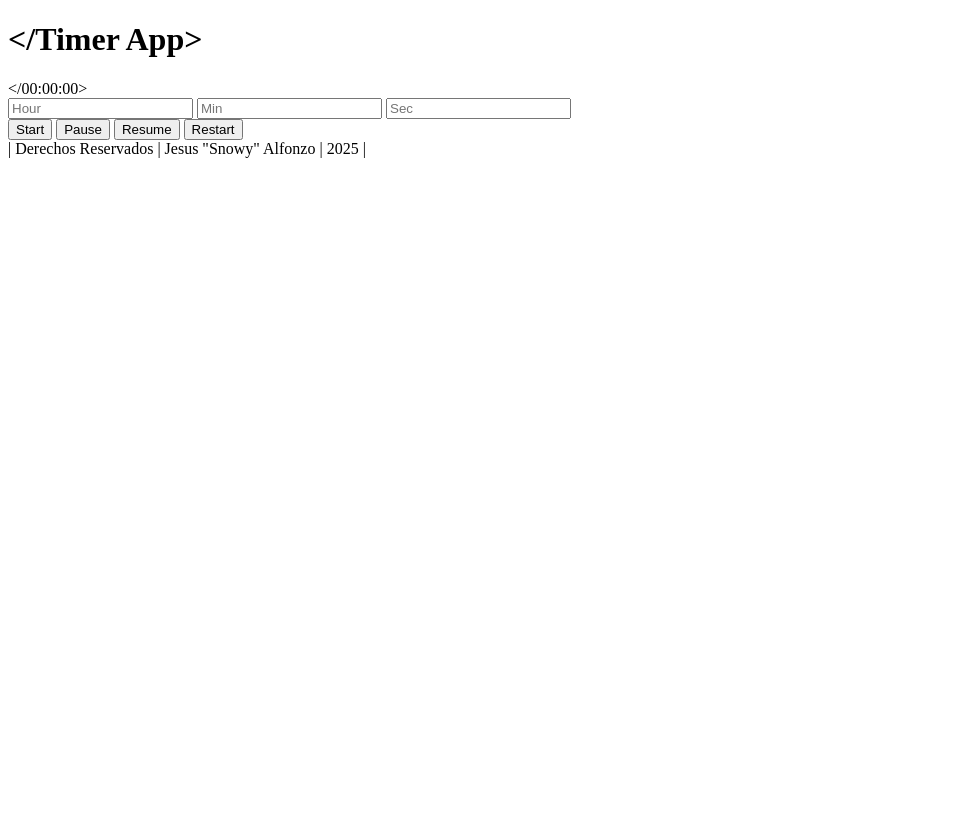
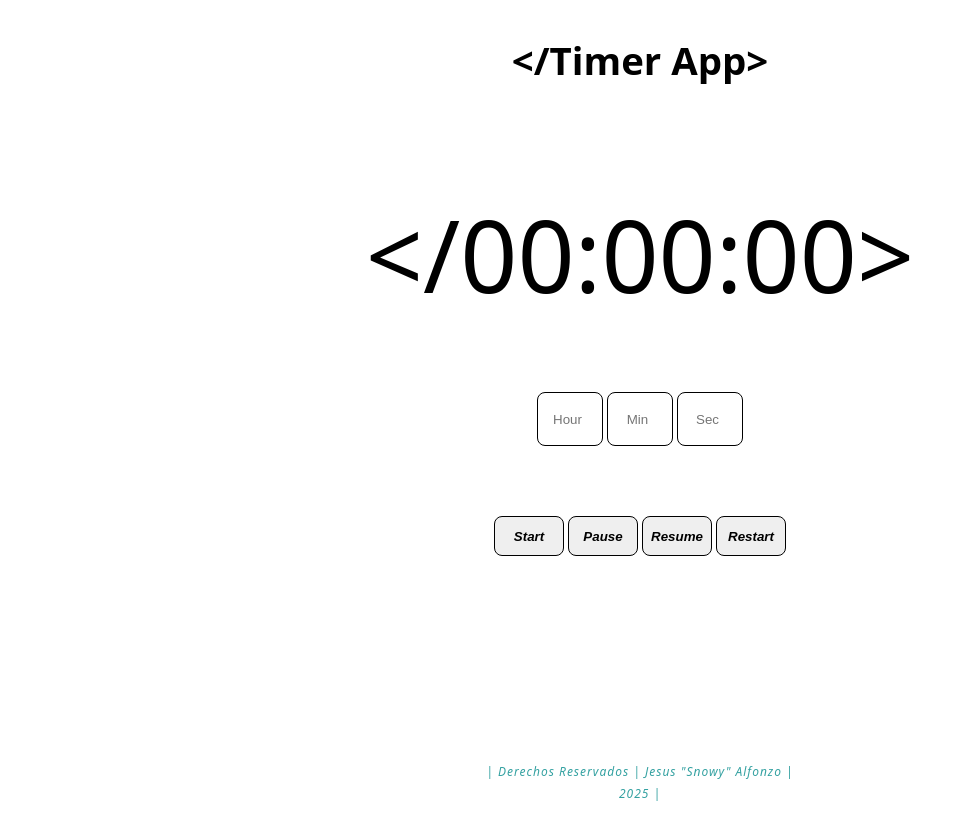
Before and after one commit to JesusAlfonzo/timer-app, a website: page index.html in a window 1280 px wide. Shown: the whole page, without its empty margins (0-965 px from the left). Before the commit the page ends 800 px from the top, so only its background shows below. Drawn offline with Linux system fonts and the light colour scheme; the site is published under a folder, as on GitHub Pages, so addresses that start at the root find nothing.

Commit message:
Agregamos un id a la etiqueta title para nueva feature

```diff
--- a/index.html
+++ b/index.html
@@ -3,8 +3,8 @@
 <head>
     <meta charset="UTF-8">
     <meta name="viewport" content="width=device-width, initial-scale=1.0">
-    <link rel="stylesheet" href="/timer-app/src/styles/global.css">
-    <title>Timer App</title>
+    <link rel="stylesheet" href="src/styles/global.css">
+    <title id="titlePage">Timer App</title>
 </head>
 <body>
     <header>
```
